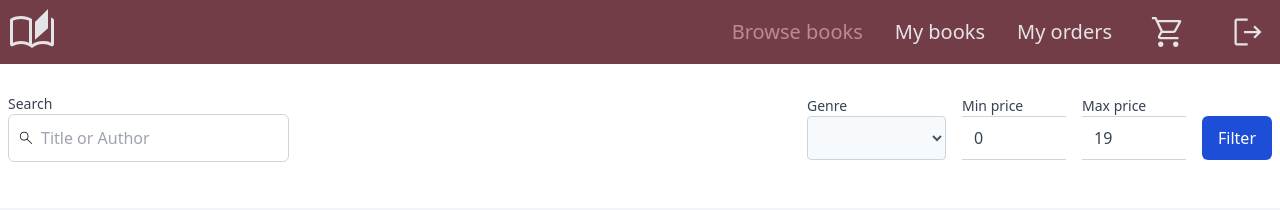
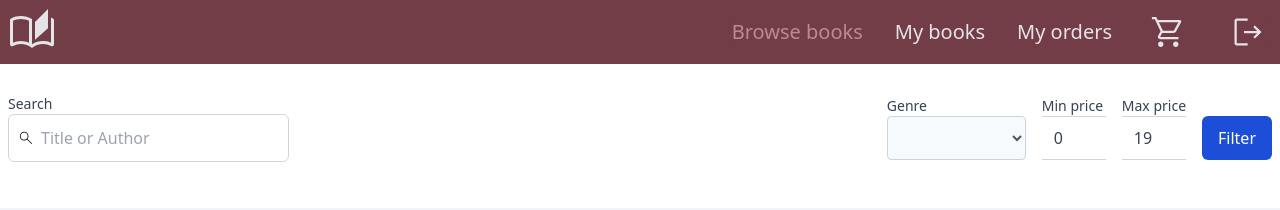
Before and after one commit to jzizka8/BookMarket, a React (Vite) app in the folder frontend/: page /books in a window 1280 px wide. Shown: the top 210 px of the page. Built offline with nearby package versions, Linux system fonts and the light colour scheme.

Commit message:
fix: fix filter responsivity #3

```diff
--- a/frontend/src/components/Filter.tsx
+++ b/frontend/src/components/Filter.tsx
@@ -69,7 +69,7 @@ const Filter = (props: FilterProps) => {
     <>
       <form
         onSubmit={handleSubmit(onSubmit)}
-        className="flex flex-col justify-between sm:mr-0 sm:flex-row md:mb-4"
+        className="flex flex-col sm:mr-0 sm:flex-row md:mb-4"
       >
         <div className="mr-4 flex flex-col">
           <label
@@ -107,9 +107,10 @@ const Filter = (props: FilterProps) => {
             min={min}
             max={max}
             step={step}
-            className="w-15 h-11 border-b border-t border-gray-300 bg-white px-3 text-gray-700 focus:outline-none"
+            className="h-11 border-b border-t border-gray-300 bg-white px-3 text-gray-700 focus:outline-none"
             {...register('minPrice')}
             onChange={handleMinChange}
+            style={{ width: '4rem' }}
           />
           {errors.minPrice && (
             <span className="mt-2 block text-red-800">
@@ -131,9 +132,10 @@ const Filter = (props: FilterProps) => {
             min={min}
             max={max}
             step={step}
-            className="w-15 h-11 border-b border-t border-gray-300 bg-white px-3 text-gray-700 focus:outline-none"
+            className="h-11 border-b border-t border-gray-300 bg-white px-3 text-gray-700 focus:outline-none"
             {...register('maxPrice')}
             onChange={handleMaxChange}
+            style={{ width: '4rem' }}
           />
           {errors.maxPrice && (
             <span className="mt-2 block text-red-800">
```
